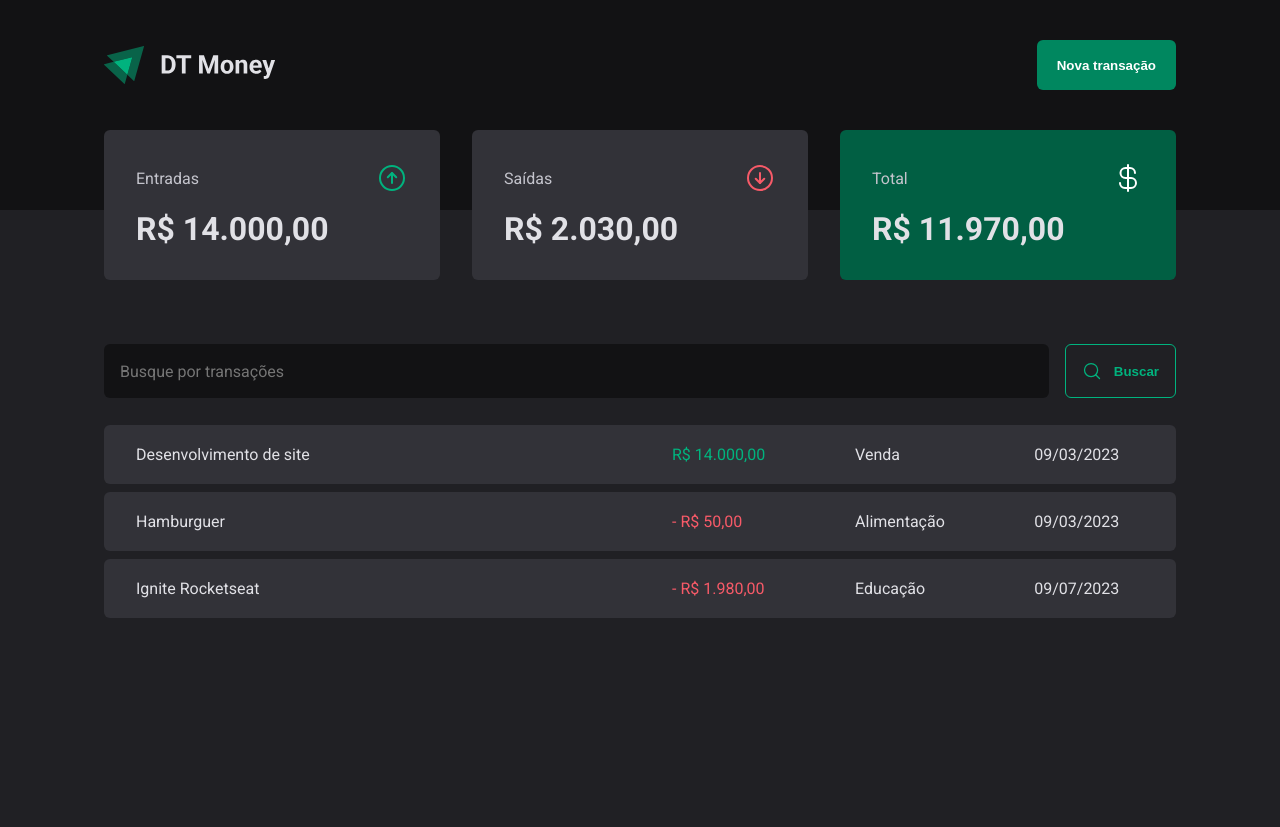
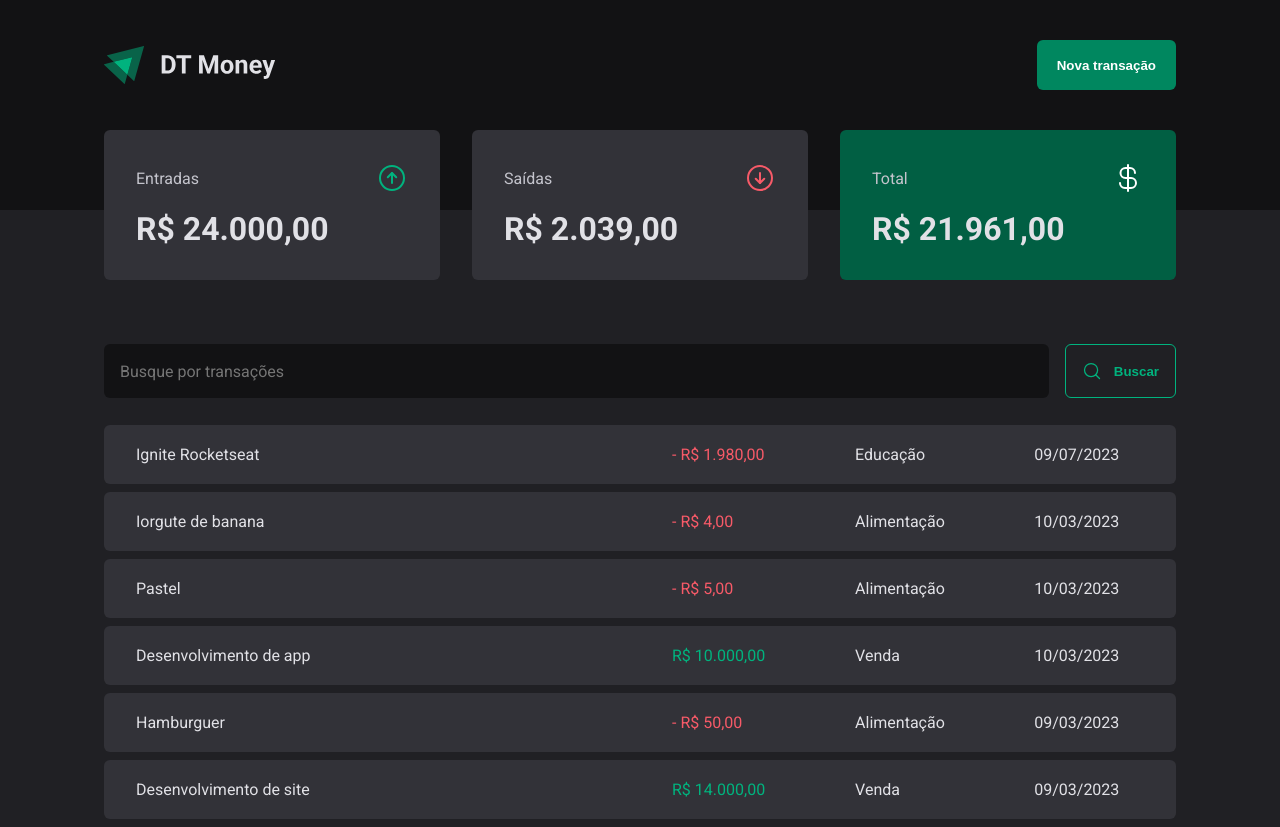
Before and after one commit to marlisonmourao/dt-money, a React (Vite) app: page / in a window 1280 px wide. Before the commit the page ends 800 px from the top, so only its background shows below. Built offline with nearby package versions, Linux system fonts and the light colour scheme; data requests are answered from the project's data file.

Commit message:
updating transaction list

```diff
--- a/package.json
+++ b/package.json
@@ -21,10 +21,12 @@
     "zod": "^3.21.4"
   },
   "devDependencies": {
+    "@rocketseat/eslint-config": "^1.2.0",
     "@types/react": "^18.0.27",
     "@types/react-dom": "^18.0.10",
     "@types/styled-components": "^5.1.26",
     "@vitejs/plugin-react": "^3.1.0",
+    "eslint": "^8.35.0",
     "json-server": "^0.17.2",
     "typescript": "^4.9.3",
     "vite": "^4.1.0"
--- a/server.json
+++ b/server.json
@@ -23,6 +23,30 @@
       "category": "Educação",
       "price": 1980,
       "createdAt": "2023-07-09T19:10:50.955Z"
+    },
+    {
+      "description": "Desenvolvimento de app",
+      "category": "Venda",
+      "price": 10000,
+      "type": "income",
+      "createdAt": "2023-03-10T19:02:15.440Z",
+      "id": 4
+    },
+    {
+      "description": "Pastel",
+      "category": "Alimentação",
+      "price": 5,
+      "type": "outcome",
+      "createdAt": "2023-03-10T19:08:40.620Z",
+      "id": 5
+    },
+    {
+      "description": "Iorgute de banana",
+      "category": "Alimentação",
+      "price": 4,
+      "type": "outcome",
+      "createdAt": "2023-03-10T19:18:15.666Z",
+      "id": 6
     }
   ]
 }
--- a/src/components/NewTransactionModal/index.tsx
+++ b/src/components/NewTransactionModal/index.tsx
@@ -5,6 +5,9 @@ import * as Dialog  from "@radix-ui/react-dialog";
 
 import { ArrowCircleDown, ArrowCircleUp, X } from "phosphor-react";
 import { CloseButton, Content, Overlay, TransactionType, TransactionTypeButton } from "./styles"
+
+import { api } from '../../lib/axios';
+import { useTransactions } from '../../hooks/useTransactions';
 
 const newTransactionFormSchema = z.object({
   description: z.string(),
@@ -17,13 +20,22 @@ type NewTransactionsFormInputs = z.infer<typeof newTransactionFormSchema>;
 
 export function NewTransactionModal() {
 
-  const { register, handleSubmit, formState: { isSubmitting }, control } = useForm<NewTransactionsFormInputs>({
+  const { createTransaction } = useTransactions()
+
+  const { register, handleSubmit, formState: { isSubmitting }, control, reset } = useForm<NewTransactionsFormInputs>({
     resolver: zodResolver(newTransactionFormSchema)
   });
 
   async function handleCreateNewTransaction(data: NewTransactionsFormInputs) {
-    await new Promise(resolve => setTimeout(resolve, 2000))
+    const { description, price, category, type } = data;
 
+    await createTransaction({
+      description,
+      price,
+      category,
+      type
+    })
+    reset()
   }
 
   return (
--- a/src/contexts/TransactionsContext.tsx
+++ b/src/contexts/TransactionsContext.tsx
@@ -10,9 +10,16 @@ interface Transaction {
   createdAt: string;
 }
 
+interface CreateTransactionInput {
+  description: string;
+  price: number;
+  category: string;
+  type: "income" | "outcome";
+}
 interface TransactionContextType {
   transactions: Transaction[];
   fecthTransactions: (query?: string) => Promise<void>
+  createTransaction: (data: CreateTransactionInput) => Promise<void>
 }
 
 interface TransactionsProviderProps {
@@ -27,11 +34,28 @@ export function TransactionsProvider({ children }: TransactionsProviderProps) {
     async function fecthTransactions(query?: string) {
       const response = await api.get('/transactions', {
         params: {
+          _sort: 'createdAt',
+          _order: 'desc',
           q: query
         }
       })
 
       setTransactions(response.data);
+    }
+
+    async function createTransaction(data: CreateTransactionInput) {
+    const { description, price, category, type } = data;
+
+
+      const response = await api.post("/transactions", {
+        description,
+        category,
+        price,
+        type,
+        createdAt: new Date(),
+      });
+
+      setTransactions(prev => [...prev, response.data])
     }
 
     useEffect(() => {
@@ -40,7 +64,9 @@ export function TransactionsProvider({ children }: TransactionsProviderProps) {
 
 
   return (
-    <TransactionsContext.Provider value={{ transactions, fecthTransactions }}>
+    <TransactionsContext.Provider
+      value={{ transactions, fecthTransactions, createTransaction }}
+    >
       {children}
     </TransactionsContext.Provider>
   );
```
Also changed, not shown: 1 other file (tests, documents, lock files or other folders).
